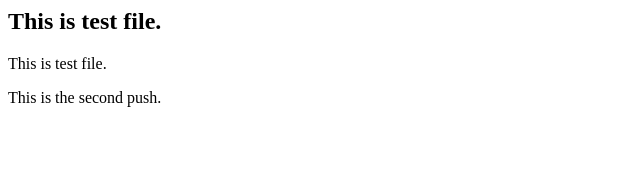
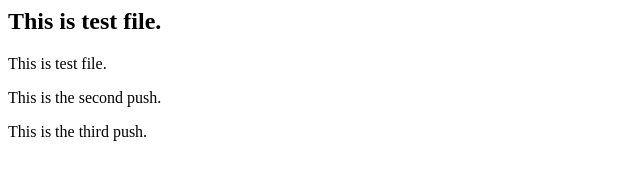
Before and after one commit to ajeet32/firstrepotest, a plain HTML site: page index.html in a window 1280 px wide. Shown: the whole page, without its empty margins (0-640 px from the left). Drawn offline with Linux system fonts and the light colour scheme.

Commit message:
this is the third push

```diff
--- a/index.html
+++ b/index.html
@@ -1,3 +1,4 @@
 <h2>This is test file.</h2>
 <p>This is test file.</p>
 <p>This is the second push.</p>
+<p>This is the third push.</p>
```
